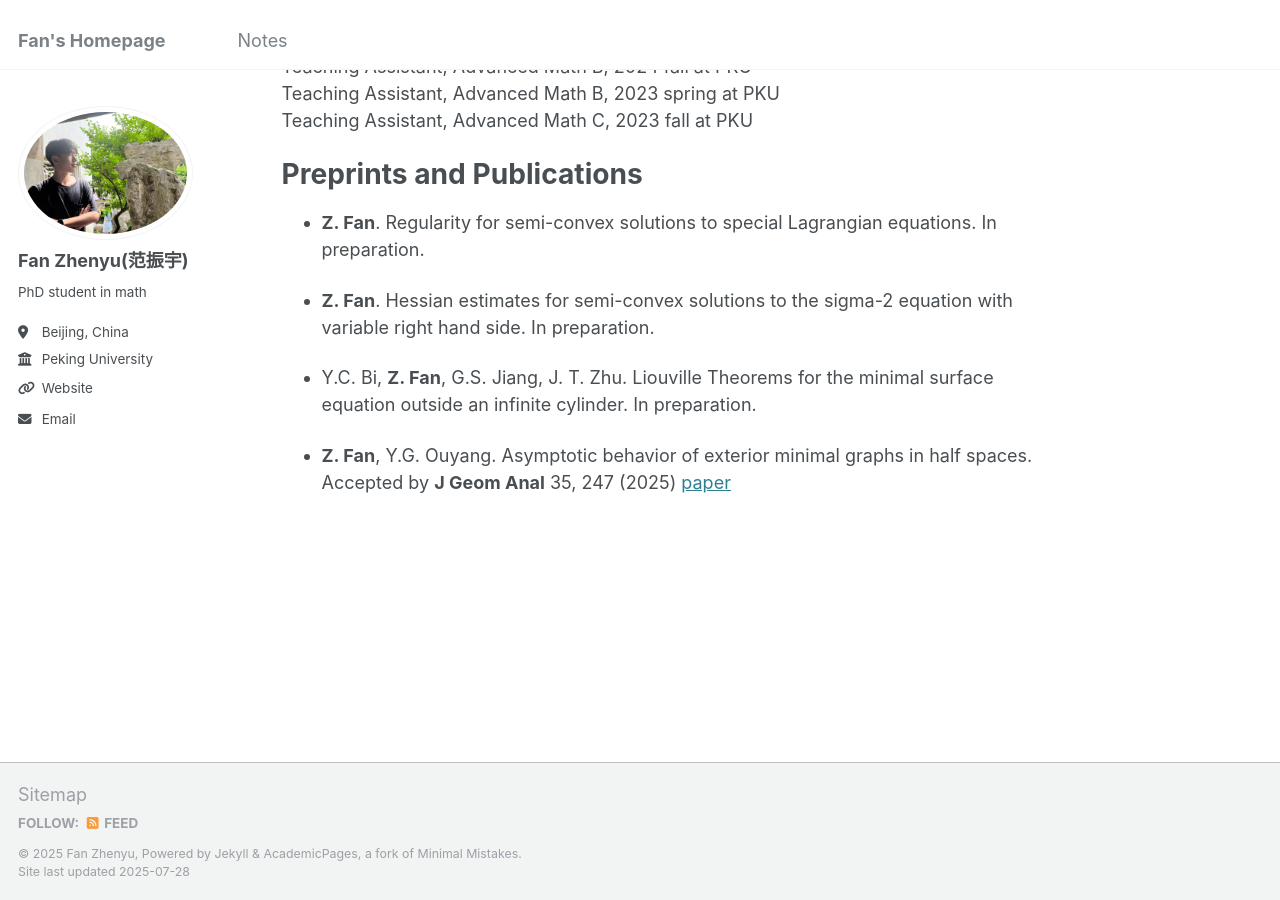
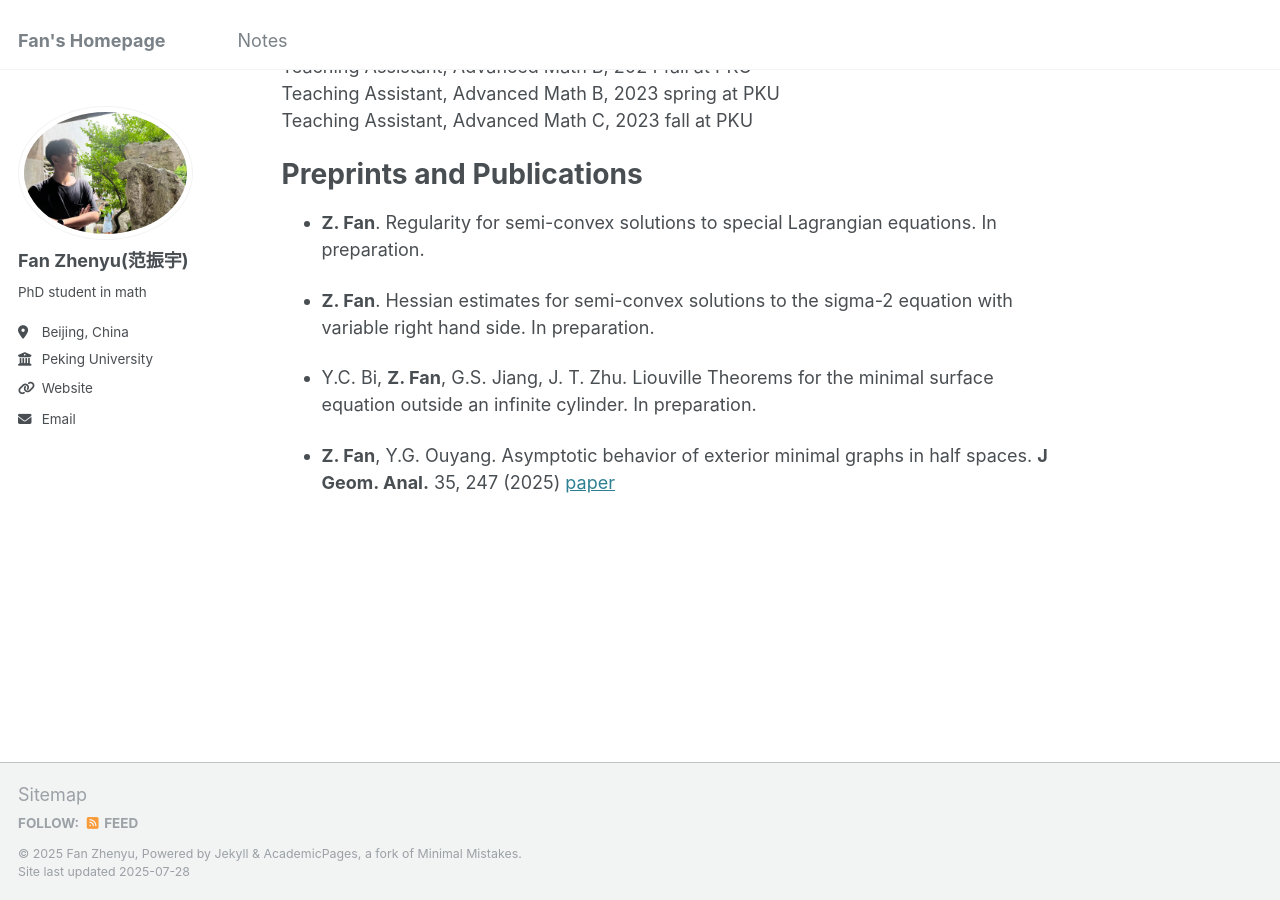
Before and after one commit to fanzymath/fanzymath.github.io, a Jekyll site: the page built from _pages/about.md, in a window 1280 px wide and 900 px high, scrolled down 799 px. Built offline with Jekyll 4.4.1, drawn with Linux system fonts in a browser that asks for light colours.

Commit message:
Update about.md

```diff
--- a/_pages/about.md
+++ b/_pages/about.md
@@ -46,4 +46,4 @@ Preprints and Publications
 
 - Y.C. Bi, **Z. Fan**, G.S. Jiang, J. T. Zhu. Liouville Theorems for the minimal surface equation outside an infinite cylinder. In preparation.
 
-- **Z. Fan**, Y.G. Ouyang. Asymptotic behavior of exterior minimal graphs in half spaces. Accepted by **J Geom Anal** 35, 247 (2025) [paper](https://fanzymath.github.io/files/Exterior_Minimal_Graph_25.pdf)
+- **Z. Fan**, Y.G. Ouyang. Asymptotic behavior of exterior minimal graphs in half spaces. **J Geom. Anal.** 35, 247 (2025) [paper](https://fanzymath.github.io/files/Exterior_Minimal_Graph_25.pdf)
```
